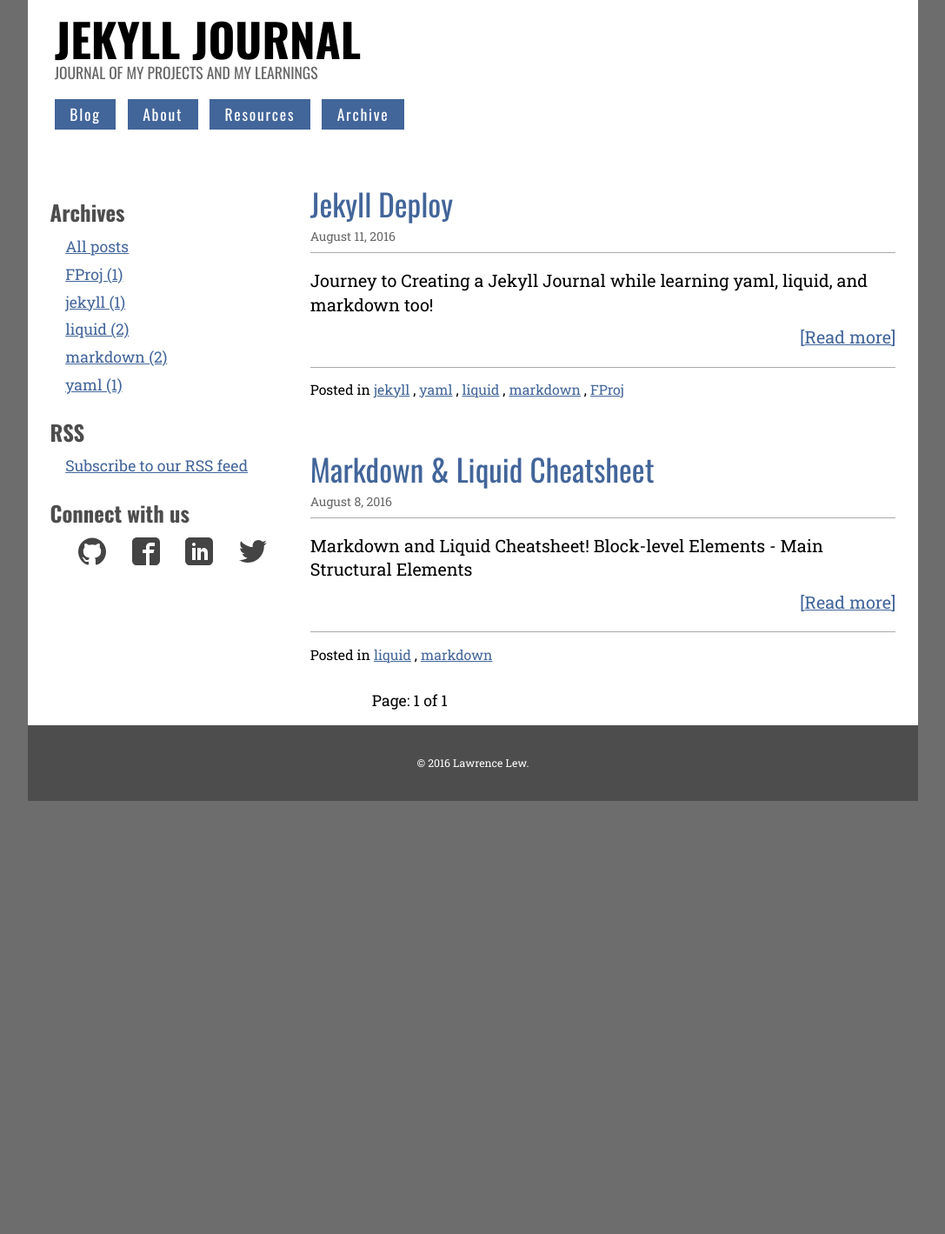
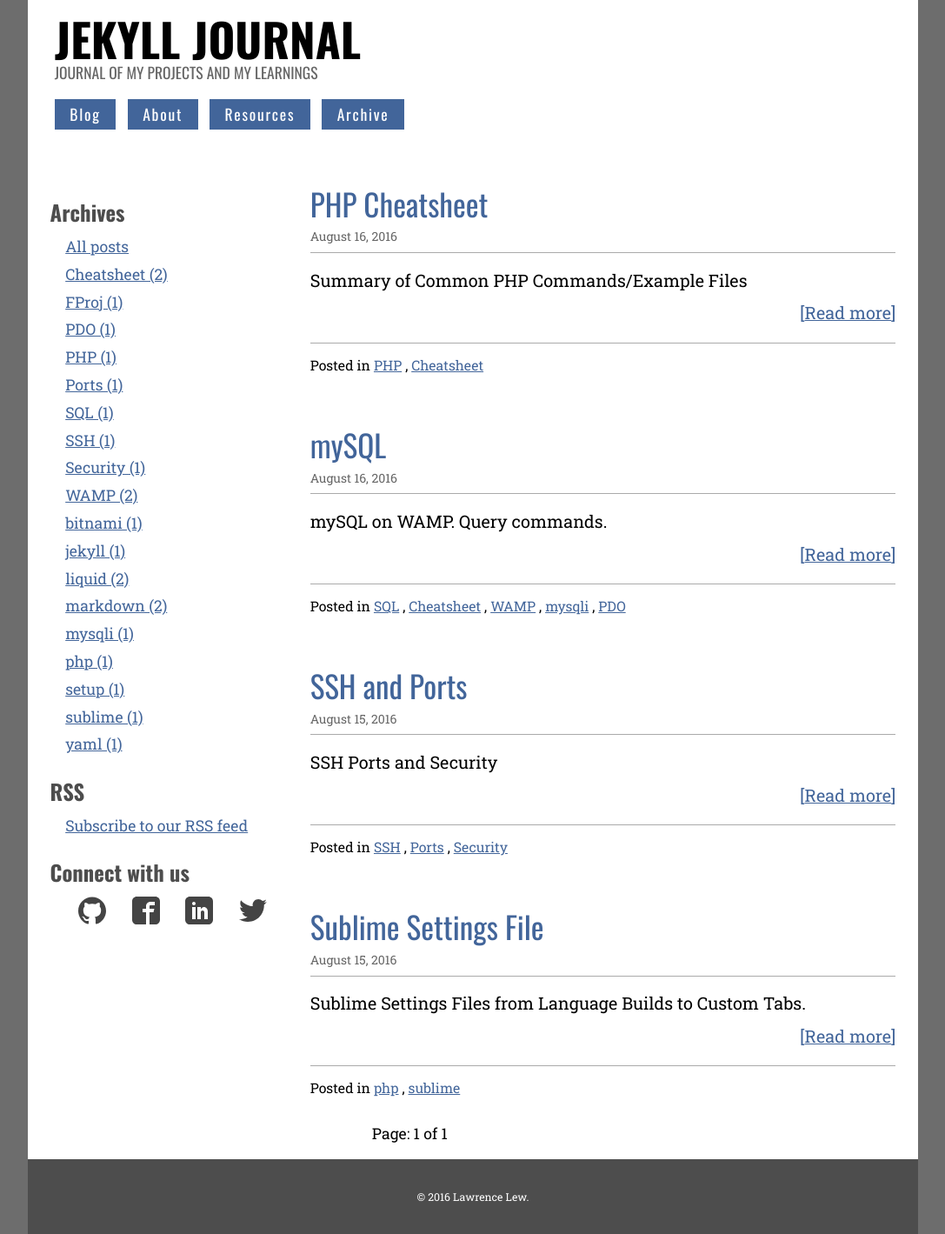
Before and after one commit to lalew/JekyllJournal, a Jekyll site: the page built from index.html, in a window 1280 px wide. Shown: the whole page at 87% size, without its empty margins (96-1183 px from the left). Built offline with Jekyll 4.4.1, drawn with Linux system fonts in a browser that asks for light colours; the list of posts is cut into pages by our own code; before the commit the page ends 921 px from its top, so only the background shows below that.

Commit message:
Added and refactored posts: Subl, Bitnami, SSH, mySql, php

```diff
--- a/_config.yml
+++ b/_config.yml
@@ -18,10 +18,11 @@
 # Prevents turning headings into IDs
 kramdown:
   auto_ids: false
+  parse_block_html: true
 
 # Pagination Settings (Multiple pages)
 gems: [jekyll-paginate]
-paginate: 4
+paginate: 8
 paginate_path: '/blog/page:num/'
 
 # Link via Post Title instead of by Post's Filename
--- a/_layouts/post.html
+++ b/_layouts/post.html
@@ -1,9 +1,10 @@
 ---
 layout: default
 page-type: post
-excerpt_separator: <!--more-->
+excerpt_separator: ""
 ---
 <!-- tags: [jekyll, web design, blogging, yaml, liquid] -->
+<!--more This excerpt seperator doesn't work-->
 <!-- title, url, date, id, categories, next, previous, tags, content -->
 <main role="main" class="cf">
   <article class="posts">
--- /dev/null
+++ b/_posts/2016-07-30-Sublime_Settings.md
@@ -0,0 +1,17 @@
+---
+layout: post
+title: Sublime Settings File
+date:   2016-08-15
+tags: [php, sublime]
+---
+Sublime Settings Files from Language Builds to Custom Tabs.
+<!-- More -->
+
+#Php build (Ctrl+B) in Sublime Text
+{% highlight shell %}
+{
+    "cmd": ["C:\\php\\php.exe", "$file"],
+    "file_regex": "php$",
+    "selector": "source.php"
+}
+{% endhighlight %}
--- /dev/null
+++ b/_posts/2016-08-15-ssh-shell.md
@@ -0,0 +1,15 @@
+---
+layout: post
+title: SSH and Ports
+date:   2016-08-15
+tags: [SSH, Ports, Security]
+---
+SSH Ports and Security
+<!-- More -->
+
+SSH Port Knock
+${IPTABLES} -A INPUT -p tcp --dport 3456 -m recent --set --name portknock
+${IPTABLES} -A INPUT -p tcp --syn --dport 22 -m recent --rcheck --seconds 60 --name portknock -j ACCEPT
+${IPTABLES} -A INPUT -p tcp --syn --dport 22 -j DENY
+
+https://www.adayinthelifeof.nl/2012/03/12/why-putting-ssh-on-another-port-than-22-is-bad-idea/
--- /dev/null
+++ b/_posts/2016-08-16-mySql.md
@@ -0,0 +1,23 @@
+---
+layout: post
+title: mySQL
+date:   2016-08-16
+tags: [SQL, Cheatsheet, WAMP, mysqli, PDO]
+---
+mySQL on WAMP. Query commands.
+<!-- More -->
+
+PDO, prepared statement
+{% highlight php %}
+$pdo->prepare('SELECT * FROM users WHERE username = :username');
+$pdo->execute(array(':username' => $_GET['username']));
+{% endhighlight %}
+
+MySQLi, prepared statements
+{% highlight php %}
+$query = $mysqli->prepare('SELECT * FROM users WHERE username = ?');
+$query->bind_param('s', $_GET['username']);
+$query->execute();
+{% endhighlight %}
+
+[PDO vs MySQLi](http://code.tutsplus.com/tutorials/pdo-vs-mysqli-which-should-you-use--net-24059)
--- /dev/null
+++ b/_posts/2016-08-16-php-cheatsheet.md
@@ -0,0 +1,13 @@
+---
+layout: post
+title: PHP Cheatsheet
+date:   2016-08-16
+tags: [PHP, Cheatsheet]
+---
+Summary of Common PHP Commands/Example Files
+<!-- More -->
+
+Location of Example Files:
+apache2\htdocs\BBExampleFiles
+
+[Cheat Sheet](https://www.cheatography.com/davechild/cheat-sheets/php/)
```
Also changed, not shown: _posts/2016-08-08-markdown-cheatsheet.md (+8 -1 lines), _posts/2016-08-14-bitnami-WAMP.md (added, +115 -0 lines).
